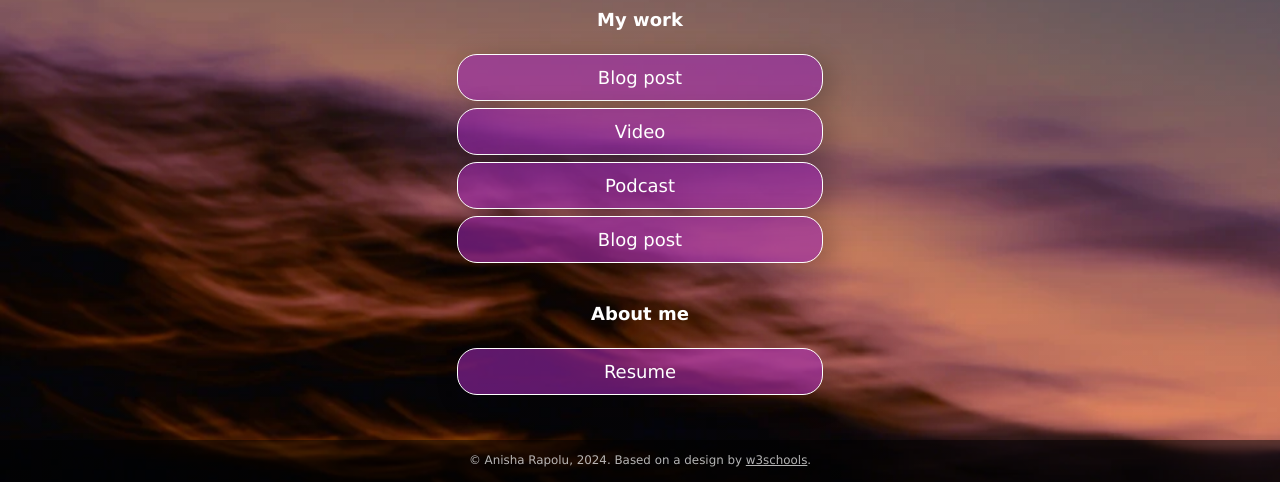
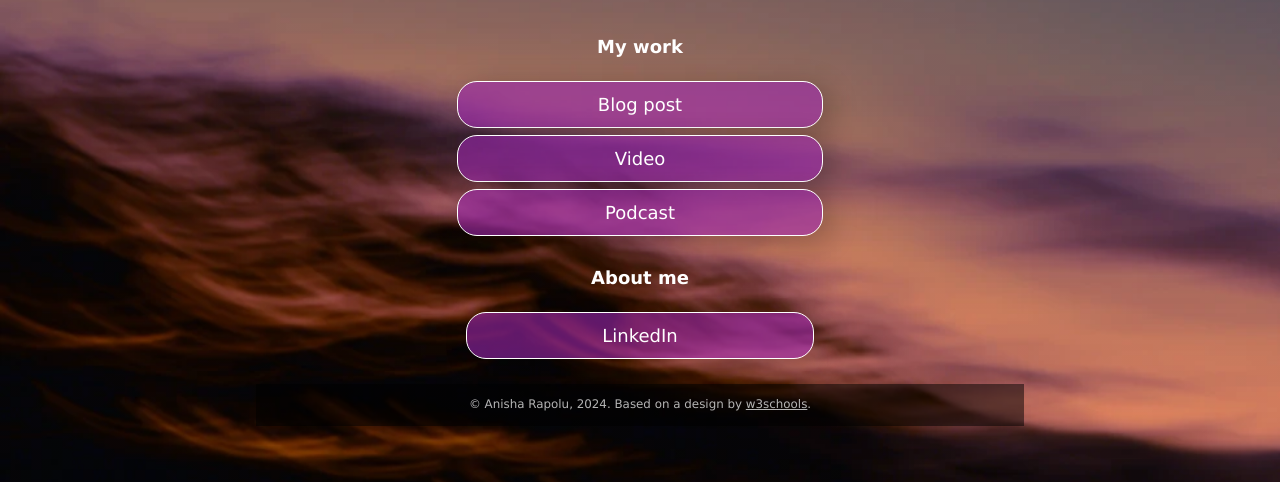
Before and after one commit to ranisha39/ranisha39.github.io, a plain HTML site: page index.html in a window 1280 px wide. Shown: the part 318-800 px from the top of the page. Drawn offline with Linux system fonts and the light colour scheme.

Commit message:
Update index.html

```diff
--- a/index.html
+++ b/index.html
@@ -28,9 +28,9 @@
       <div class="button toggle">Blog post</div>
       <div class="slidedown">
         <div class="description">
-          <h2>Blog post title</h2>
-          <p>Here, add a short but appealing description of your blog post.</p>
-          <a href="#" class="external-link" target="_blank">Read</a>
+          <h2>Social Media in the AI Era: How Algorithms Shape the Stories We See</h2>
+          <p>This blog post explores how AI-powered algorithms on social media platforms shape what we see, creating personalized feeds that with bias, spread misinformation, and influence our perception of reality.</p>
+          <a href="https://medium.com/@ranisha/social-media-in-the-ai-era-how-algorithms-shape-the-stories-we-see-943fe863fe39" class="external-link" target="_blank">Read</a>
         </div>
       </div>
 
@@ -46,21 +46,30 @@
       <div class="button toggle">Podcast</div>
       <div class="slidedown">
         <div class="description">
-          <h2>Podcast title</h2>
-          <p>Add a short but appealing description of your podcast</p>
-          <a href="#" class="external-link" target="_blank">Listen</a>
-        </div>
-      </div>
-      <div class="button toggle">Blog post</div>
-      <div class="slidedown">
-        <div class="description">
-        <h2>Blog post title</h2>
-        <p>Here, add a short but appealing description of your blog post.</p>
-        <a href="https://medium.com/the-awl/i-may-not-harm-jeff-bezos-a4d322f17bd8" class="external-link" target="_blank">Read</a>
+          <h2>Digital Drift</h2>
+          <p>A podcast about the psychology of scrolling on social media.</p>
+          <a href="https://soundcloud.com/ashley-forwood-41222114/final-group-podcast" class="external-link" target="_blank">Listen</a>
         </div>
       </div>
 
-    </div>
+      <!--<div class="button toggle">Video</div>
+      <div class="slidedown">
+        <div class="description">
+          <h2>Video Project Ttitle</h2>
+          <p>Description</p>
+          <a href="#" class="external-link" target="_blank">Listen</a>
+        </div>
+      </div>-->
+
+      <!--<div class="button toggle">Blog post</div>
+      <div class="slidedown">
+        <div class="description">
+        <h2>Social Media in the AI Era: How Algorithms Shape the Stories We See</h2>
+        <p>This blog post explores how AI-powered algorithms on social media platforms shape what we see, creating personalized feeds that with bias, spread misinformation, and influence our perception of reality.</p>
+        <a href="https://medium.com/@ranisha/social-media-in-the-ai-era-how-algorithms-shape-the-stories-we-see-943fe863fe39" class="external-link" target="_blank">Read</a>
+        </div>
+      </div>
+    </div>-->
 
     <!-- Replace # with PDF from Google Docs, or replace the entire section with whatever you want. Or delete it! Or add another section below it!-->
     <div class="section-header">
@@ -68,7 +77,7 @@
     </div>
 
     <div class="links-container">
-      <a href="https://drive.google.com" class="button" target="_blank">Resume</a>
+      <a href="https://www.linkedin.com/in/anisha-rapolu/" class="button" target="_blank">LinkedIn</a>
     </div>
 
   </div>
```
